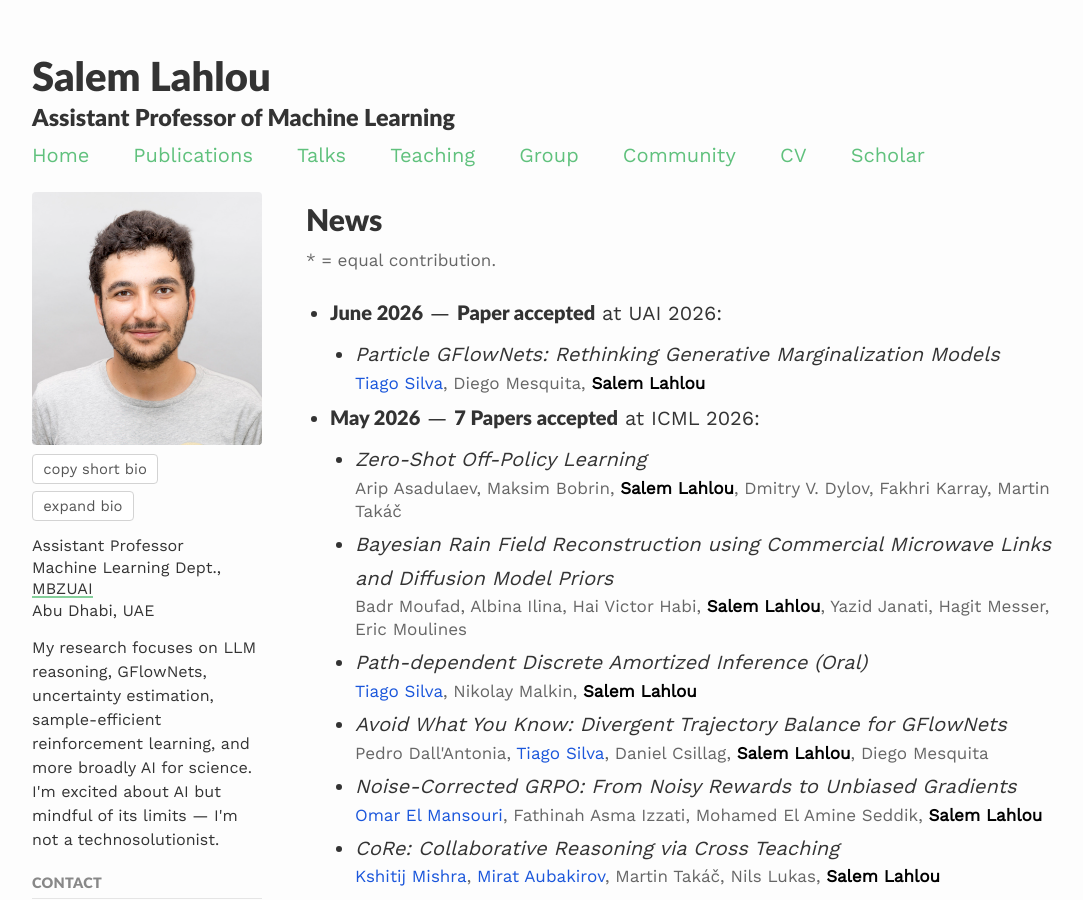
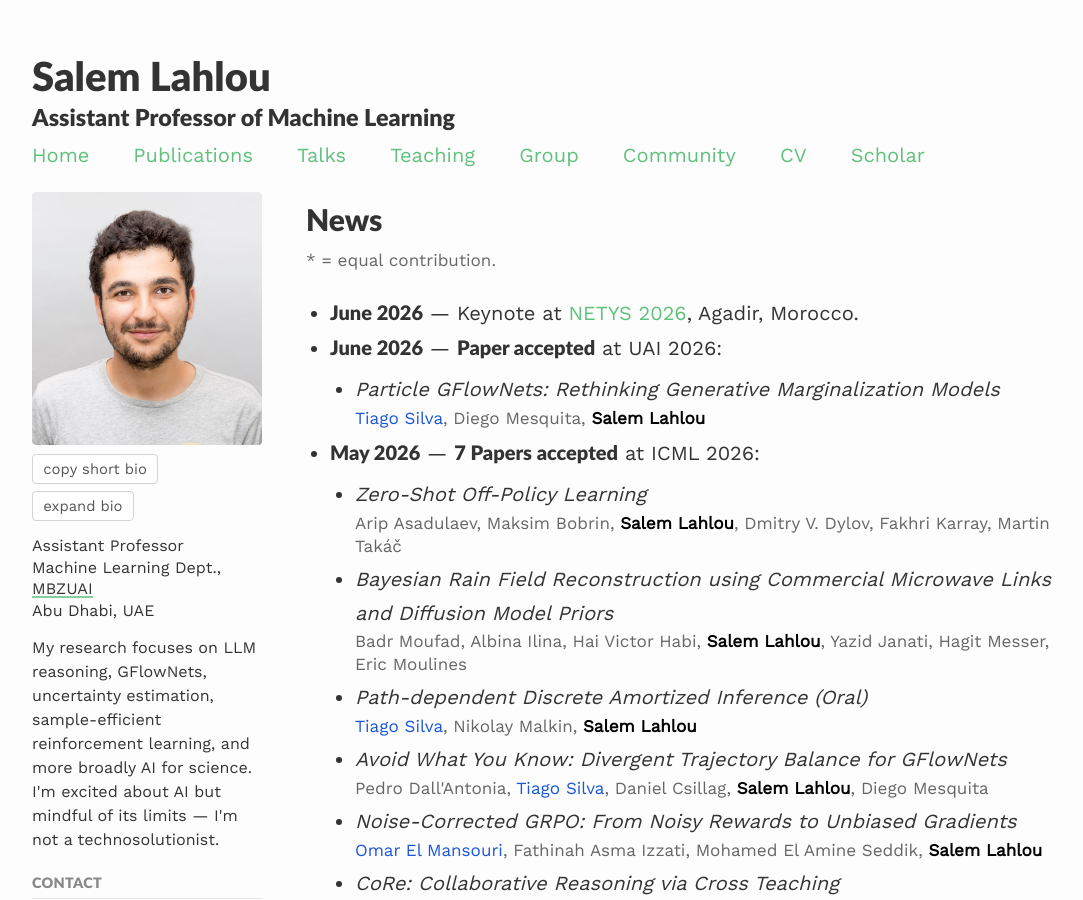
Before and after one commit to saleml/saleml.github.io, a Jekyll site: the page built from index.md, in a window 1280 px wide and 900 px high. Shown: the whole window, without its empty margins (88-1171 px from the left). Built offline with Jekyll 4.4.1, drawn with Linux system fonts in a browser that asks for light colours; nearby versions of some CDN libraries.

Commit message:
Auto-sync from CV repo (d068362)

```diff
--- a/index.md
+++ b/index.md
@@ -51,6 +51,7 @@ published: true
     <p class="home-news-legend">* = equal contribution.</p>
     <ul class="home-news-list">
   <!-- NEWS:START -->
+  <li><span class="news-date news-highlight">June 2026</span> &mdash; Keynote at <a href="https://netys.net/" target="_blank">NETYS 2026</a>, Agadir, Morocco.</li>
   <li><span class="news-date news-highlight">June 2026</span> &mdash; <span class="news-highlight">Paper accepted</span> at UAI 2026:
     <ul class="news-papers">
       <li><em>Particle GFlowNets: Rethinking Generative Marginalization Models</em><div class="news-authors"><span class="pub-author-student">Tiago Silva</span>, Diego Mesquita, <strong class="pub-author-me">Salem Lahlou</strong></div></li>
```
Also changed, not shown: 1 other file.
